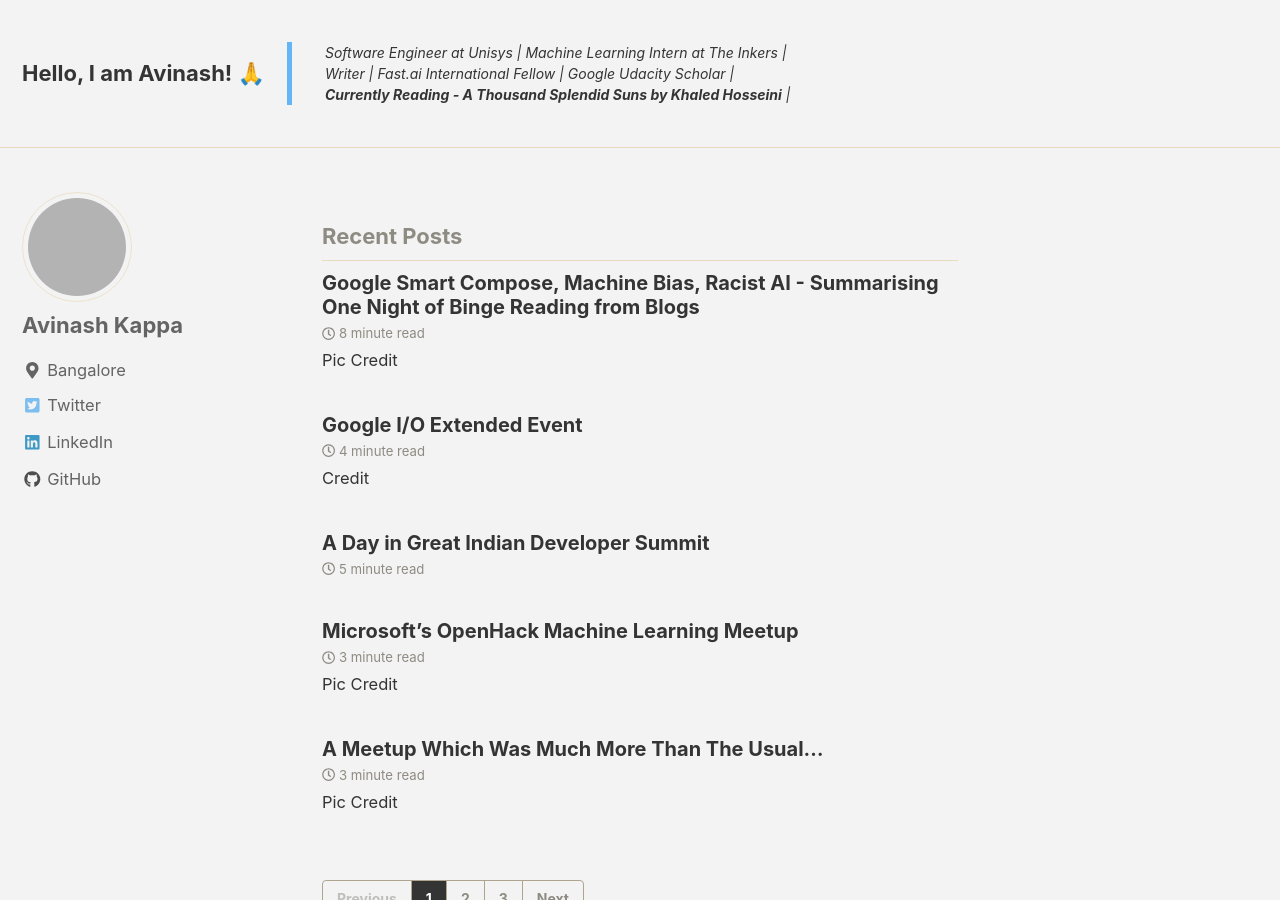
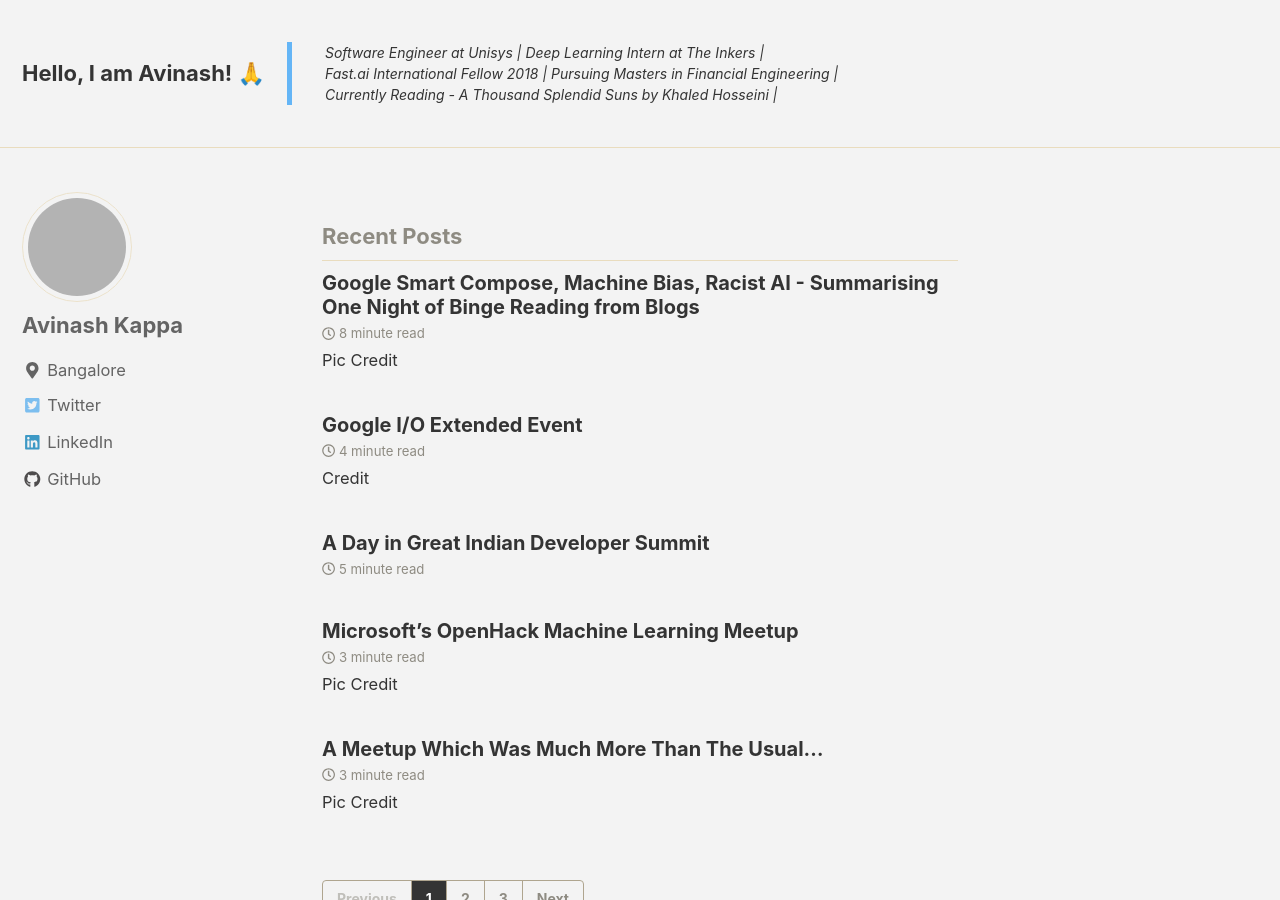
Before and after one commit to theimgclist/theimgclist.github.io, a Jekyll site: the page built from index.html, in a window 1280 px wide and 900 px high. Built offline with Jekyll 4.4.1, drawn with Linux system fonts in a browser that asks for light colours; nearby versions of some CDN libraries; the list of posts is cut into pages by our own code; grey boxes are pictures that could not be loaded.

Commit message:
Blog - Updated info header

```diff
--- a/_includes/masthead.html
+++ b/_includes/masthead.html
@@ -5,7 +5,7 @@
 
 		<a class="site-title" href="{{ '/' | absolute_url }}">Hello, I am Avinash! &#x1f64f;</a>
 		<div class="my-header">
-		<blockquote><p><em>Software Engineer at Unisys | Machine Learning Intern at The Inkers | </br>Writer | Fast.ai International Fellow | Google Udacity Scholar | </br><b>Currently Reading - A Thousand Splendid Suns by Khaled Hosseini</b> | </em></p></blockquote>
+		<blockquote><p><em>Software Engineer at Unisys | Deep Learning Intern at The Inkers | </br>Fast.ai International Fellow 2018 | Pursuing Masters in Financial Engineering | </br>Currently Reading - A Thousand Splendid Suns by Khaled Hosseini | </em></p></blockquote>
 		</div>
         <ul class="visible-links">
           {% for link in site.data.navigation.main %}
```
